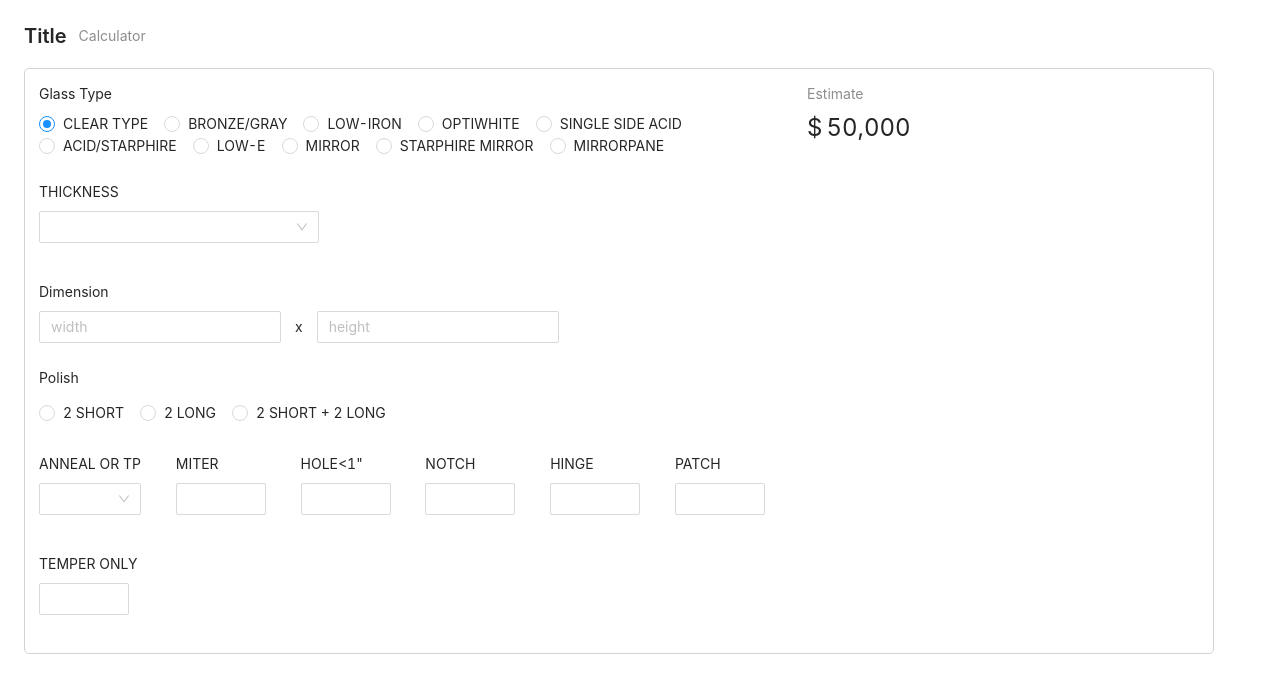
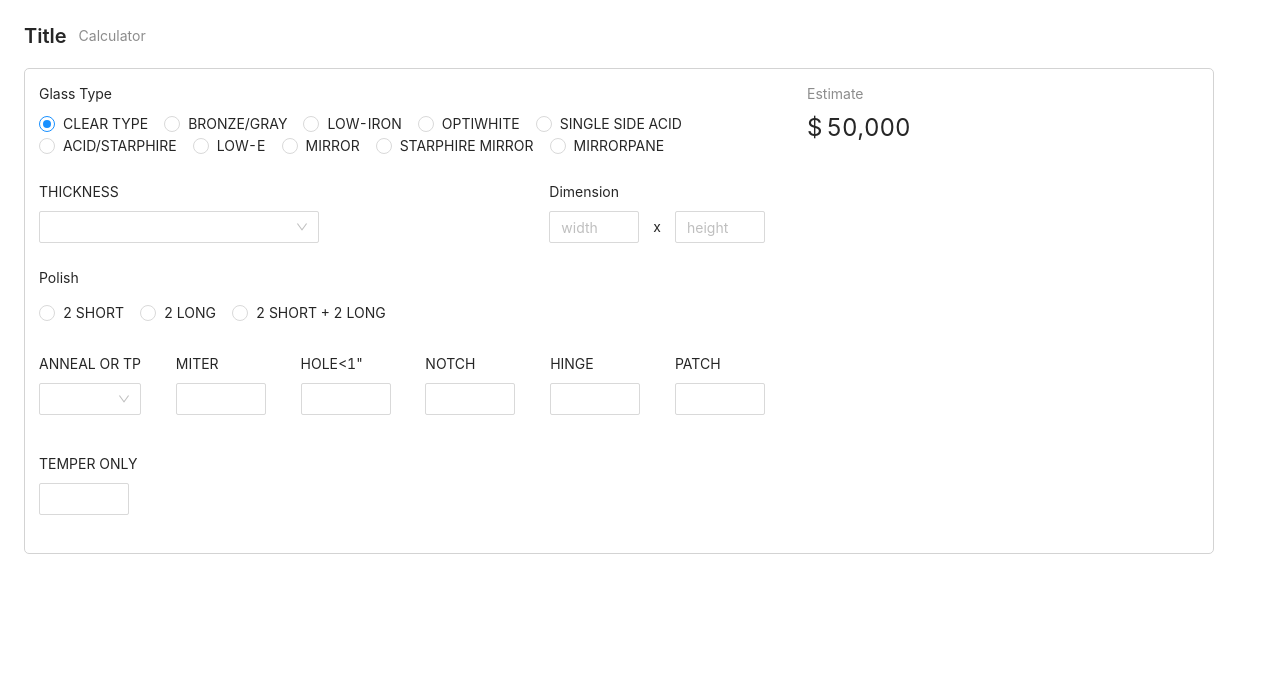
Before and after one commit to munjo5746/simple_menu, a React (Create React App) app: page / in a window 1280 px wide. Shown: the top 690 px of the page. Built offline with nearby package versions, Linux system fonts and the light colour scheme.

Commit message:
width and height are added to FieldKey, setting width and height in the calcForm

```diff
--- a/src/App.tsx
+++ b/src/App.tsx
@@ -27,7 +27,9 @@ type FieldKey =
     | 'notch'
     | 'hinge'
     | 'patch'
-    | 'temper_only';
+    | 'temper_only'
+    | 'width'
+    | 'height';
 
 type GlassTypeKey =
     | 'clear_glass'
@@ -69,7 +71,7 @@ function App() {
 
     const [form] = Form.useForm();
     const [calcForm, setCalcForm] = React.useState<
-        { [key in FieldKey]?: string }
+        { [key in FieldKey]?: string | number }
     >({
         glass_type: glassTypes[0].value,
     });
@@ -190,9 +192,33 @@ function App() {
 
                             <Form.Item label="Dimension" name="dimension">
                                 <div className="dimension">
-                                    <Input placeholder="width" />
+                                    <InputNumber
+                                        placeholder="width"
+                                        onChange={(value) => {
+                                            const fieldKey: FieldKey = 'width';
+                                            const width: number =
+                                                (value as number) || 0;
+
+                                            setCalcForm({
+                                                ...calcForm,
+                                                [fieldKey]: width,
+                                            });
+                                        }}
+                                    />
                                     <div>x</div>
-                                    <Input placeholder="height" />
+                                    <InputNumber
+                                        placeholder="height"
+                                        onChange={(value) => {
+                                            const fieldKey: FieldKey = 'height';
+                                            const height: number =
+                                                (value as number) || 0;
+
+                                            setCalcForm({
+                                                ...calcForm,
+                                                [fieldKey]: height,
+                                            });
+                                        }}
+                                    />
                                 </div>
                             </Form.Item>
                         </div>
```
